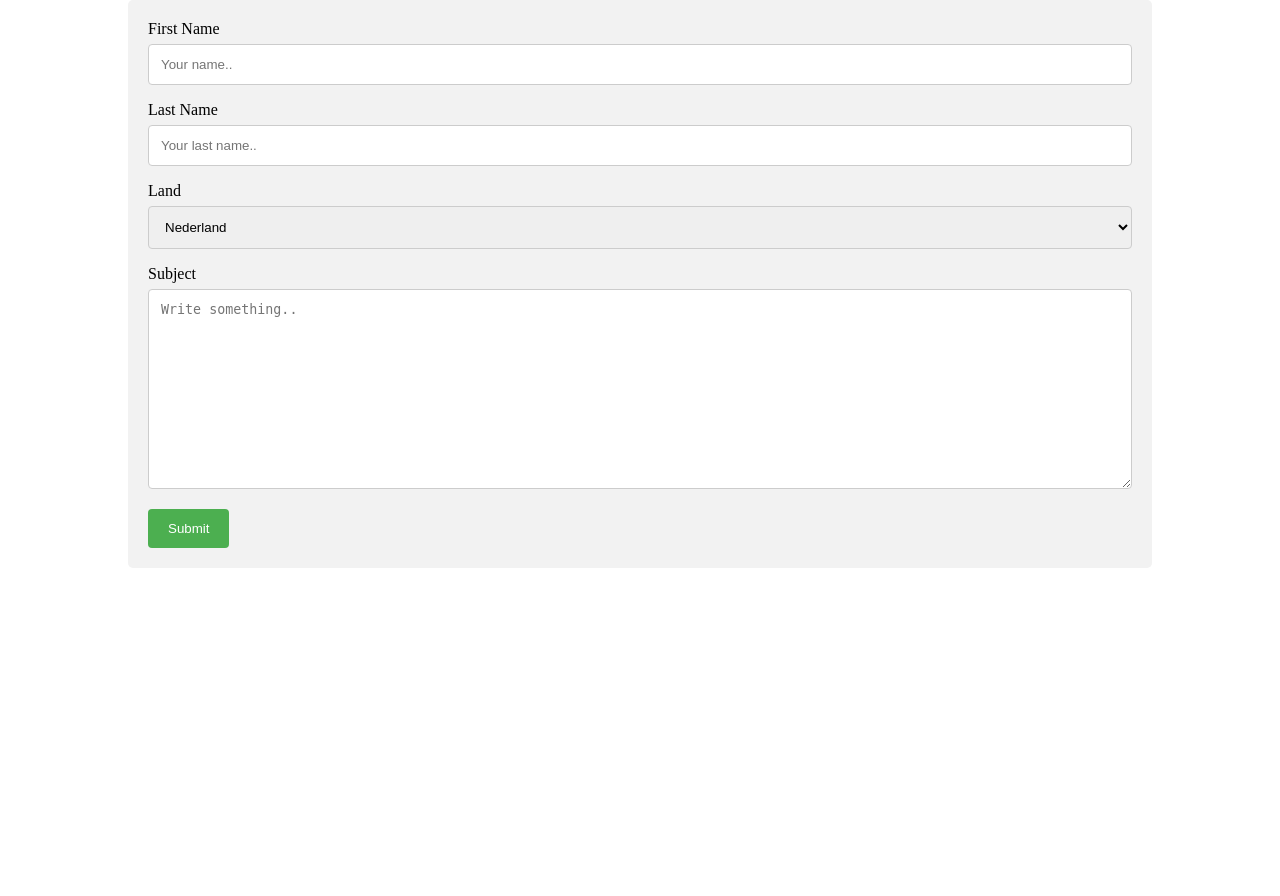
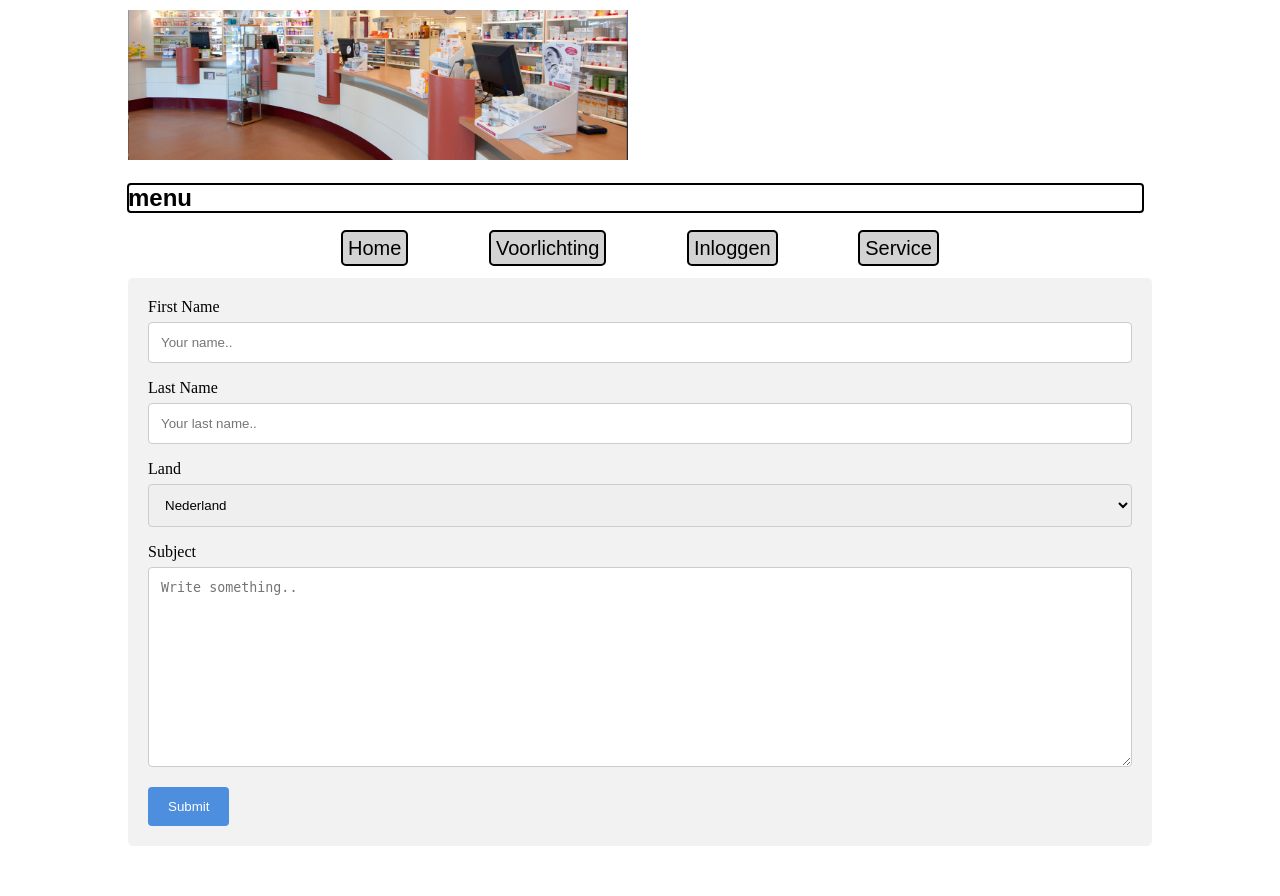
Before and after one commit to Daan7777/apotheeker-website, a PHP site: page /inschrijven.php in a window 1280 px wide. Before the commit the page ends 568 px from the top, so only its background shows below. Run offline with PHP 8.4, Linux system fonts and the light colour scheme.

Commit message:
menu inschrijven

```diff
--- a/CSS/commonstyle.css
+++ b/CSS/commonstyle.css
@@ -148,7 +148,7 @@ background-color: #ccc;
 
 /* Style the submit button with a specific background color etc */
 input[type=submit] {
-  background-color: #4CAF50;
+  background-color: #4d8ede;
   color: white;
   padding: 12px 20px;
   border: none;
@@ -158,7 +158,7 @@ input[type=submit] {
 
 /* When moving the mouse over the submit button, add a darker green color */
 input[type=submit]:hover {
-  background-color: #45a049;
+  background-color: #4d8ede;
 }
 
 /* Add a background color and some padding around the form */
--- a/inschrijven.php
+++ b/inschrijven.php
@@ -7,6 +7,15 @@
     <link rel="stylesheet" href="css/commonstyle.css">
 </head>
 <body>
+<img class="logo" src="pictures/banner.jpg">
+    <div class="menu">    <h2>menu</h2> </div> <br>
+        <div class="nav">
+        <a href="index.php">Home</a>
+        <a href="voorlichting.php">Voorlichting</a>
+        <a href="inlogscherm.php">Inloggen</a>
+        <a href="service.php">Service</a>
+    </div>
+    <br>
 <div class="container">
   <form action="connect.php" method="post">
 
@@ -27,6 +36,7 @@
     <input type="submit" value="Submit">
 
   </form>
+</body>
 </div>
     <div class="mid">
         </h2>
```
